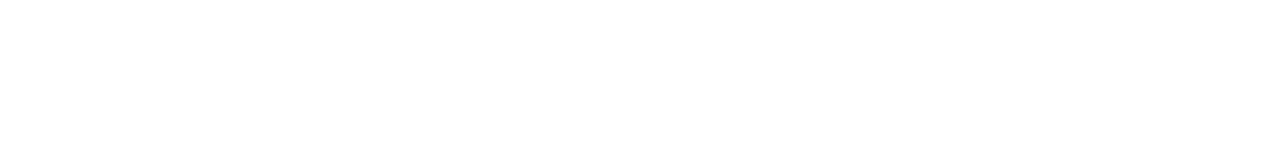
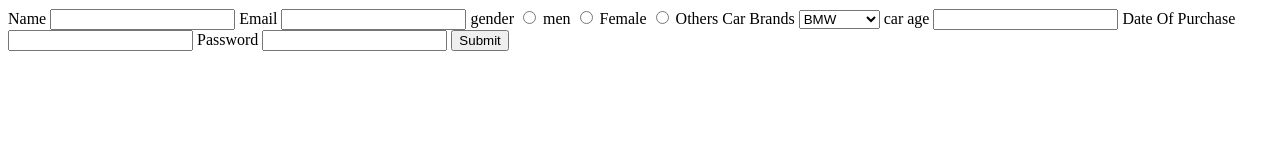
Before and after one commit to acciojob/car-insurance-form-sai9604, a website: page main.html in a window 1280 px wide. Drawn offline with Linux system fonts and the light colour scheme.

Commit message:
created a submission

```diff
--- a/main.html
+++ b/main.html
@@ -8,6 +8,32 @@
 
 <body>
 	<!-- the entire body must be written by student -->
+	<form action="/action_page.php" method="post">
+		<label for="name">Name</label>
+		<input type="text" id="name" required>
+		<label for="email">Email</label>
+		<input type="text" id="email" required>
+		<label for="gender">gender</label>
+		<input type="radio" name="men" value="men">
+		<label for="men">men</label>
+		<input type="radio" name="female" value="female">
+		<label for="female">Female</label>
+		<input type="radio" name="others" value="others">
+		<label for="others">Others</label>
+		<label for="car brands">Car Brands</label>
+		<select name="cars" id="cars">
+			<option value="bmw">BMW</option>
+			<option value="Audi">Audi</option>
+			<option value="Mercedez">mercedez</option>
+		</select>
+		<label for="car age">car age</label>
+		<input type="text" id="carage" required>
+		<label for="date of purchase">Date Of Purchase</label>
+		<input type="text" id="dop" required>
+		<label for="password">Password</label>
+		<input type="text" id="password" required>
+		<button id="btn">Submit</button>
+	</form>
     <script type="text/javascript" src="./script.js">
 </script>
 
```
